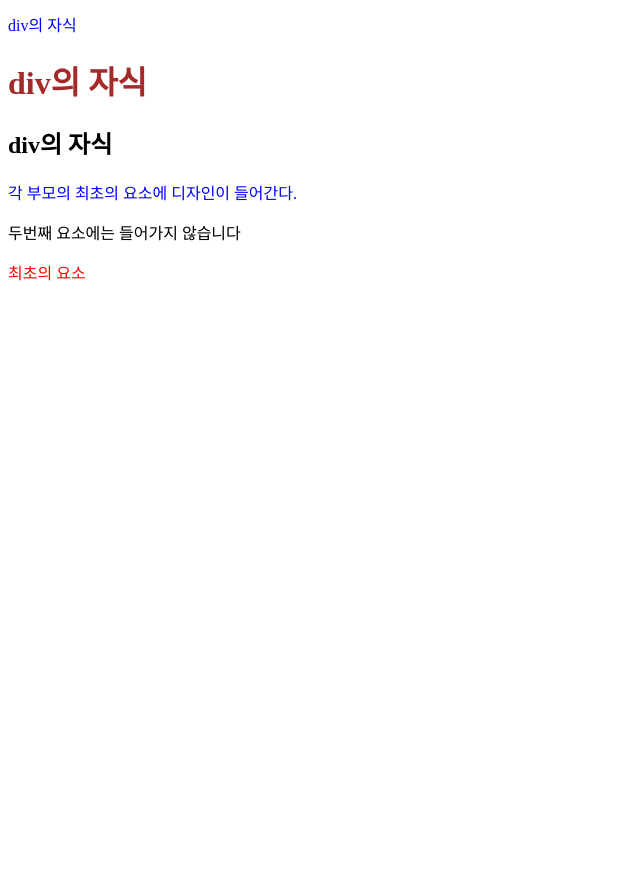
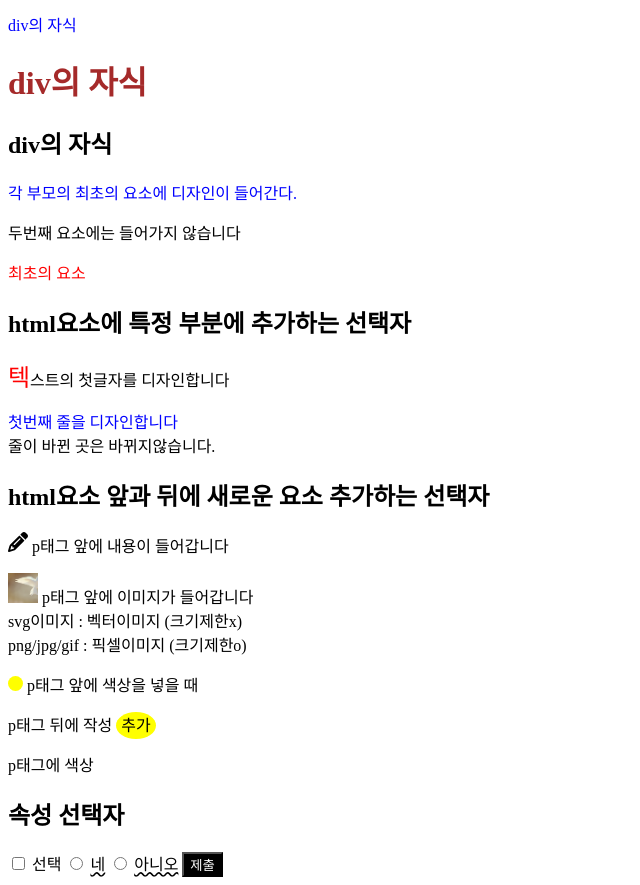
Before and after one commit to jsh5429/2023_CSS, a plain HTML site: page 선택자.html in a window 1280 px wide. Shown: the part 1681-2566 px from the top of the page, without its empty margins (0-640 px from the left). Before the commit the page ends 1981 px from the top, so only its background shows below. Drawn offline with Linux system fonts and the light colour scheme.

Commit message:
0221 첫번째 커밋

```diff
--- a/선택자.css
+++ b/선택자.css
@@ -90,3 +90,84 @@ first-child와 동일한 역할*/
 .of-type>p:first-of-type{
     color: blue;
 }
+
+.first-letter::first-letter{
+    color: red;
+    font-size: 1.5rem;
+}
+
+.first-line::first-line{
+    color: blue;
+}
+
+.before::before{
+    /*content를 넣어서 내용 추가*/
+    /*글자, url을 통해 이미지 추가*/
+    content: url(./img/pencil-solid.svg);
+    /*inline-block을 넣어서 크기조절*/
+    display: inline-block;
+    width: 20px;
+}
+
+
+.before-color::before{
+    content: "";
+    background-color: yellow;
+    display: inline-block;
+    /*content에 글자가 없을 때, inline-block사용해 공간을 임의로 만들어준다*/
+    /*width/height 둘다 지정해줘야 나타난다*/
+    width: 15px;
+    height: 15px;
+    border-radius: 50%;
+}
+
+.after::after{
+    content: "추가";
+    background-color: yellow;
+    padding: 5px;
+    border-radius: 50%;
+}
+
+.after-color:hover:after{
+    content: "추가된 글자";
+    display: inline-block;
+    color: white;
+    width: 100%;
+    height: 30px;
+    background-color: black;
+    position: absolute;
+    left: 0;
+    /*position : absolute는 공간을 차지하지 않는다.
+    따라서 left나 right의 값에 따라 기준인 클래스 대상인 태그를
+    덮어버릴 수도 있다*/
+}
+
+.before-image::before{
+    content: "";
+    /*content로 이미지 크기 수정 어려움(고정)*/
+    /*크기 수정이 가능한 background-image*/
+    /*따라서 background로 지정한다*/
+    background-image: url(./img/dove-gc04843ca2_1920.jpg);
+    display: inline-block;
+    width: 30px;
+    height: 30px;
+    background-size: cover;
+}
+
+.attr>input[type="checkbox"]:checked+span{
+    color: brown;
+}
+
+.attr>input[type="radio"]+span{
+    text-decoration: underline wavy;
+}
+
+.attr>input[type="button"] {
+    background-color: black;
+    color: white;
+}
+
+.attr>input[type="radio"][value="group"]{
+    /*두 개 이상의 속성이름과 속성값을 가진 태그를
+    찾을 수 있다*/
+}
--- a/선택자.html
+++ b/선택자.html
@@ -118,5 +118,45 @@
             <p>최초의 요소</p>
         </div>
     </div>
+
+    <h2>html요소에 특정 부분에 추가하는 선택자</h2>
+    <p class="first-letter">
+        텍스트의 첫글자를 디자인합니다
+    </p>
+
+    <p class="first-line">
+        첫번째 줄을 디자인합니다 <br>
+        줄이 바뀐 곳은 바뀌지않습니다.
+    </p>
+
+    <h2>html요소 앞과 뒤에 새로운 요소 추가하는 선택자</h2>
+    <p class="before">
+        p태그 앞에 내용이 들어갑니다
+    </p>
+    <p class="before-image">
+        p태그 앞에 이미지가 들어갑니다 <br>
+        svg이미지 : 벡터이미지 (크기제한x) <br>
+        png/jpg/gif : 픽셀이미지 (크기제한o)
+    </p>
+    <p class="before-color">
+        p태그 앞에 색상을 넣을 때
+    </p>
+
+    <p class="after">
+        p태그 뒤에 작성
+    </p>
+
+    <p class="after-color">
+        p태그에 색상
+    </p>
+    <h2>속성 선택자</h2>
+    <div class="attr">
+        <input type="checkbox"> <span>선택</span>
+        <input type="radio" name="group"> <span>네</span>
+        <input type="radio" name="group"> <span>아니오</span>
+
+        <input type="button" value="제출">
+    </div>
+
 </body>
 </html>
```
Also changed, not shown: 선택자실습.css (+38 -8 lines), 선택자실습.html (+31 -6 lines).
